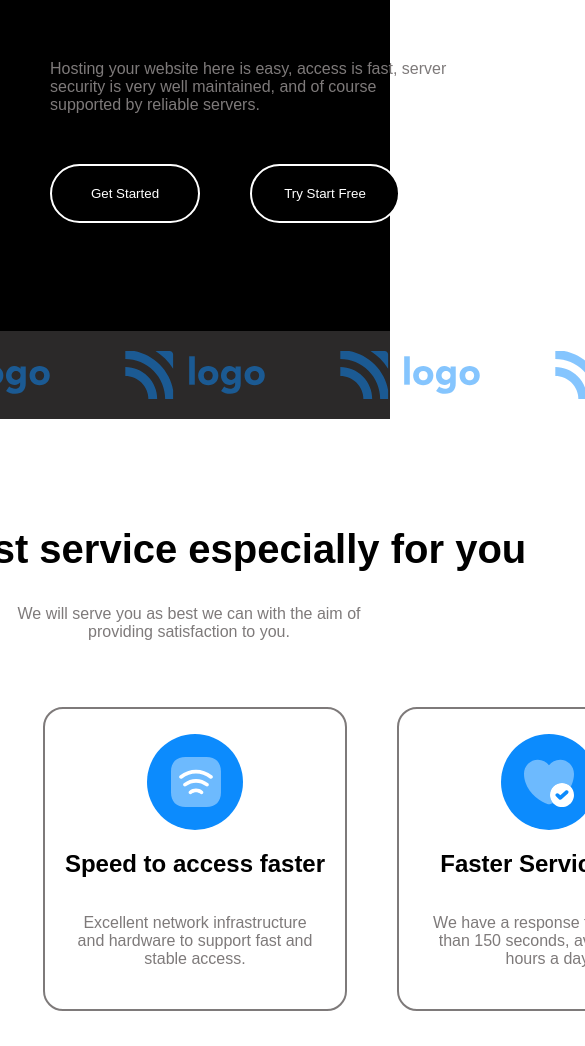
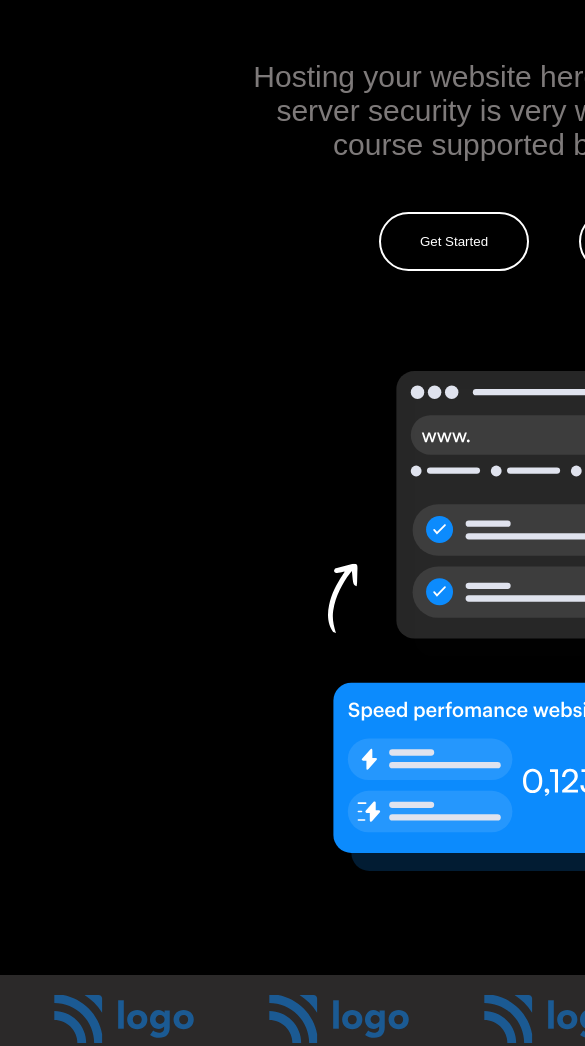
Before and after one commit to kaushikgabhane/javascript-2.0, a plain HTML site: page assignment/Project_08- Hosting Site Landing Page/index.html in a window 390 px wide. Shown: the part 443-1489 px from the top of the page, 585 px wide, since content can reach past the window. Drawn offline with Linux system fonts and the light colour scheme.

Commit message:
section 1 & 2 made responsive

```diff
--- a/assignment/Project_08- Hosting Site Landing Page/index.html
+++ b/assignment/Project_08- Hosting Site Landing Page/index.html
@@ -38,7 +38,7 @@
           <p class="description">Hosting your website here is easy, access is fast, server
             security is very well maintained, and of course supported by reliable servers.
           </p>
-          <div class="nav-btn">
+          <div class="heading-btn">
             <button class="btn-1"> Get Started</button>
             <button class="btn-2">Try Start Free</button>
           </div>
--- a/assignment/Project_08- Hosting Site Landing Page/style.css
+++ b/assignment/Project_08- Hosting Site Landing Page/style.css
@@ -14,7 +14,11 @@ body{
 
 .list-item{
     padding: 10px;
-    color: #7e7a7a;
+    color: #c2c0c0;
+}
+
+.list-item:hover{
+    color: #fff;
 }
 
 .navbar-container{
@@ -72,7 +76,7 @@ body{
     width: 400px;
 }
 
-.nav-btn{
+.heading-btn{
     display: flex;
     gap: 50px ;
     margin-top: 50px;
@@ -476,3 +480,58 @@ body{
     padding-left: 50px;
     padding-bottom: 50px;
 }
+
+
+@media (min-width:375px) and (max-width:1240px){
+    body{
+        width:fit-content;
+    }
+}
+
+@media (max-width:475px){
+    body{
+        width: fit-content;
+    }
+
+    .list{
+        padding-left: 100px;
+    }
+    .nav-button{
+        position: relative;
+        left: 100px;
+    }
+    .heading{
+       display: flex;
+       flex-direction: column;
+       justify-content: center;
+       align-items: center;
+       text-align: center;
+    }
+    .description{
+      text-align: center;
+      font-size: 30px;
+      width: 700px;
+    }
+
+    .heading-btn{
+      margin-left: 150px;
+    }
+
+
+    .md-1{
+       display: flex;
+       flex-direction: column;
+       align-items: center;
+       gap: 50px   ;
+    }
+    .md-1a, .md-1b, .md-1c{
+        width: 100%;
+    }
+    .md-1a>h1, .md-1b>h1, .md-1c>h1{
+        font-size: xx-large;
+    }
+    .md-1a>p, .md-1b>p, .md-1c>p{
+        font-size: large;
+        color: #c2c0c0;
+    }
+}
```
